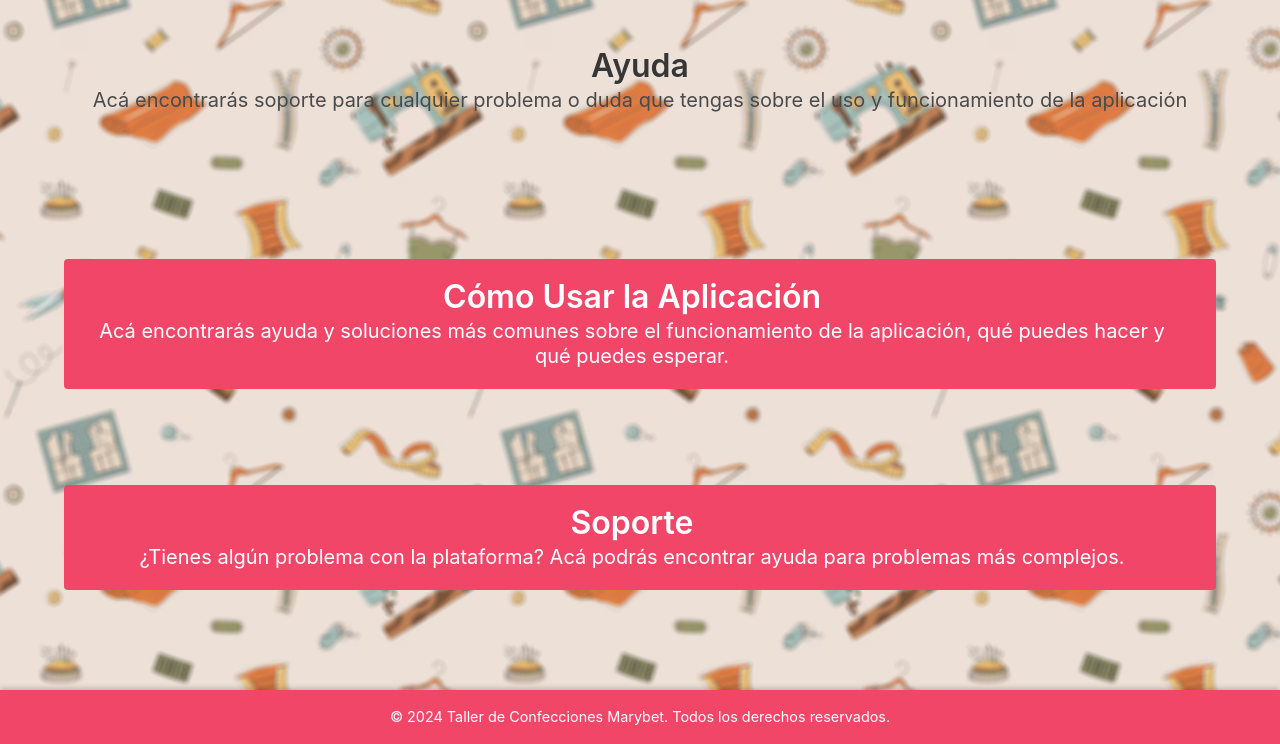
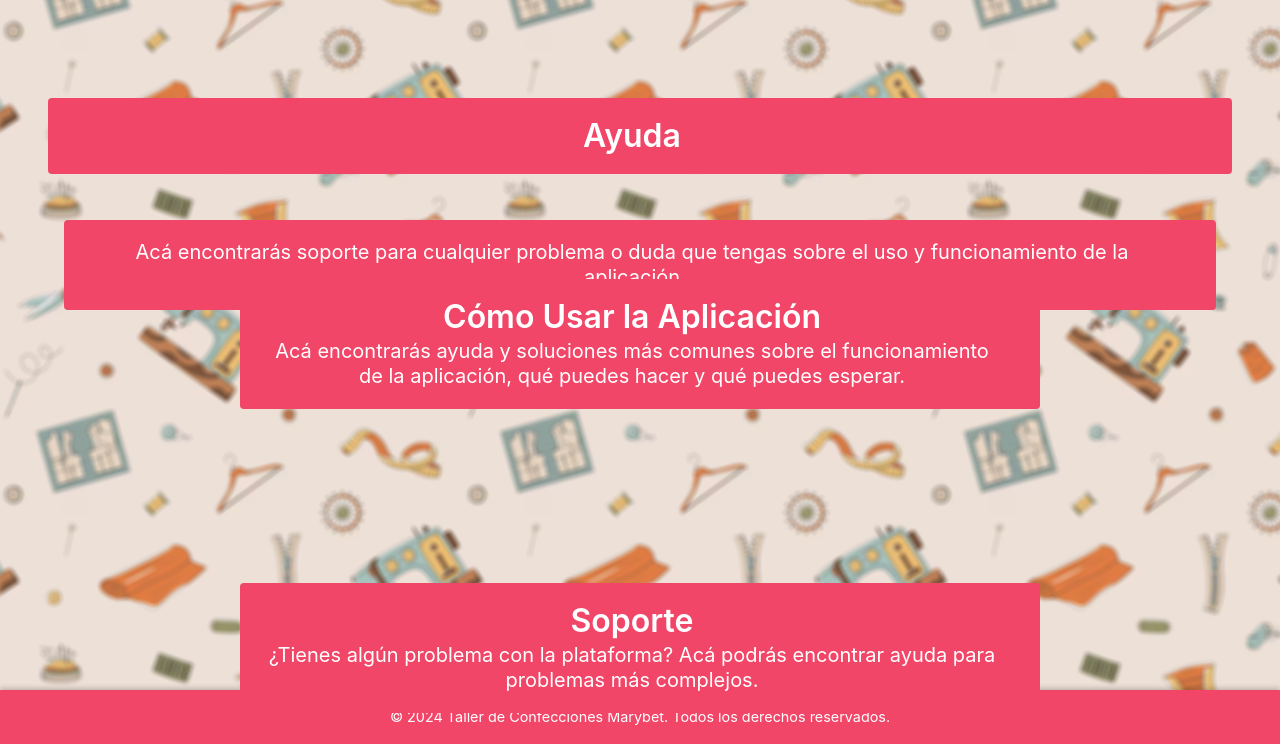
Before and after one commit to Proyecto-Confecciones-Marybet/confecciones-marybet, a PHP site: page /confecciones-marybet/index.php?vista=ayuda in a window 1280 px wide. Shown: the part 56-800 px from the top of the page. Run offline with PHP 8.4, Linux system fonts and the light colour scheme; a user stored in the database is signed in.

Commit message:
Pequeña Modificación

```diff
--- a/Inventario/INVENTARIO/vistas/ayuda.php
+++ b/Inventario/INVENTARIO/vistas/ayuda.php
@@ -1,19 +1,29 @@
-<section class="section center">
-    <div class="center is-danger">
+<section class="section container2 center3">
+    <div class="container2 center notification is-danger">
         <h1 class="title">Ayuda</h1>
+    </div>
+</section>
+
+<section class="section container2 center">
+    <div class="container center3 notification is-danger">
         <p class="subtitle">Acá encontrarás soporte para cualquier problema o duda que tengas sobre el uso y funcionamiento de la aplicación</p>
     </div>
 </section>
 
-<section class="section container2 center3">
-    <div class="container center notification is-danger">
+<section class="section container2 center">
+    <div class="container center2 notification is-danger">
         <h2 class="title">Cómo Usar la Aplicación</h2>
         <p class="subtitle">Acá encontrarás ayuda y soluciones más comunes sobre el funcionamiento de la aplicación, qué puedes hacer y qué puedes esperar.</p>
     </div>
 </section>
 
-<section class="section container2 center">
-    <div class="container center notification is-danger">
+<section class="section center">
+    <div class="center is-danger">
+    </div>
+</section>
+
+<section class="section container center">
+    <div class="container center2 notification is-danger">
         <h2 class="title">Soporte</h2>
         <p class="subtitle">¿Tienes algún problema con la plataforma? Acá podrás encontrar ayuda para problemas más complejos.</p>
     </div>
```
